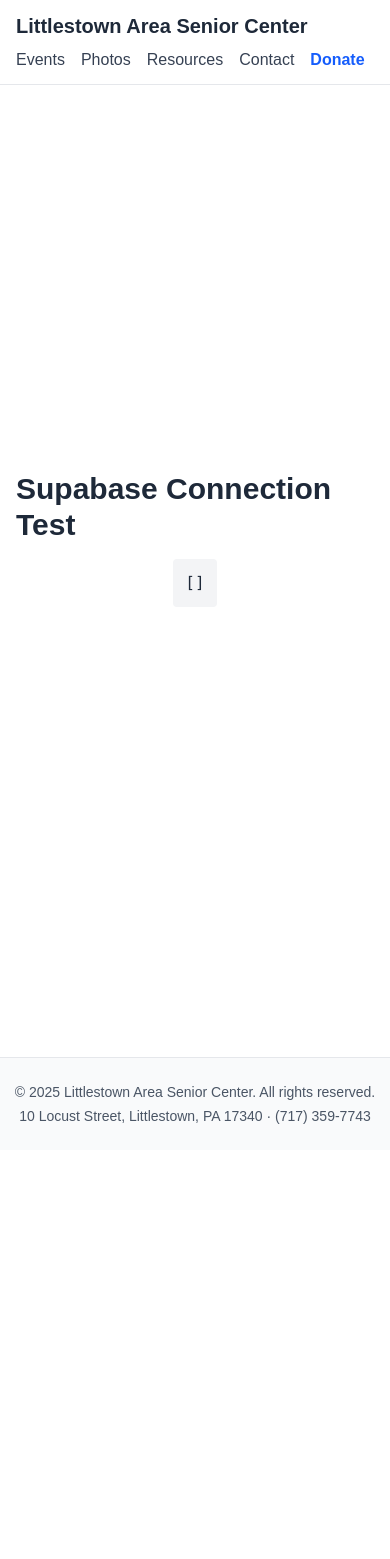
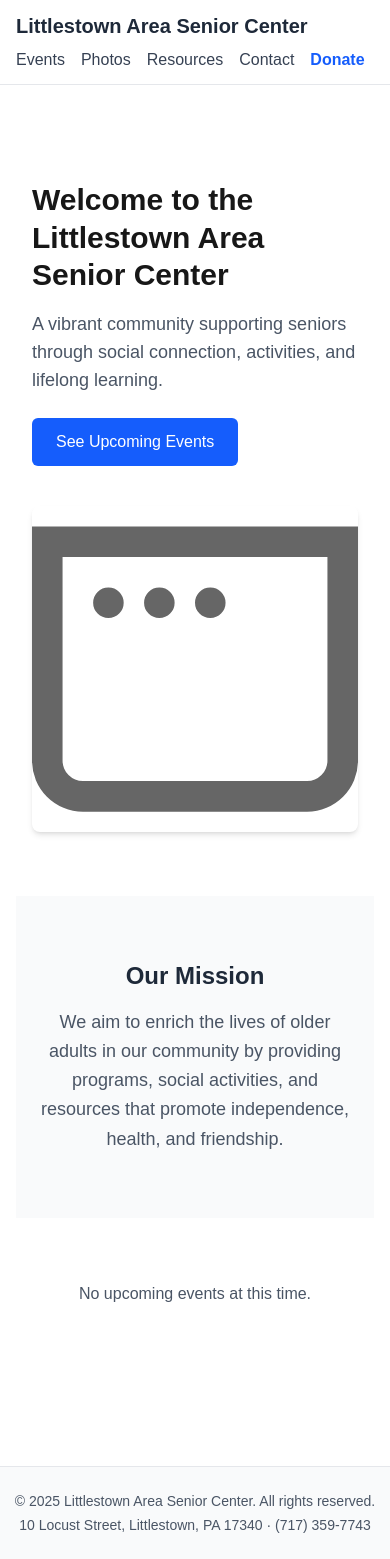
Before and after one commit to 1232145/lasc, a Next.js app: page / in a window 390 px wide. Before the commit the page ends 1150 px from the top, so only its background shows below. Built offline with nearby package versions, Linux system fonts and the light colour scheme; no server answers; the database is empty.

Commit message:
feat(fe-02): implement home page with hero, mission, and featured event sections

```diff
--- a/app/page.tsx
+++ b/app/page.tsx
@@ -1,18 +1,13 @@
-import { supabase } from "@/lib/supabaseClient";
+import Hero from "@/components/Hero";
+import Mission from "@/components/Mission";
+import FeaturedEvent from "@/components/FeaturedEvent";
 
-export default async function Home() {
-  const { data, error } = await supabase.from("events").select("*").limit(1);
-
+export default function HomePage() {
   return (
-    <main className="flex flex-col items-center justify-center min-h-screen text-gray-800">
-      <h1 className="text-3xl font-bold">Supabase Connection Test</h1>
-      {error ? (
-        <p className="text-red-500 mt-4">❌ {error.message}</p>
-      ) : (
-        <pre className="mt-4 bg-gray-100 p-3 rounded">
-          {JSON.stringify(data, null, 2)}
-        </pre>
-      )}
-    </main>
+    <>
+      <Hero />
+      <Mission />
+      <FeaturedEvent />
+    </>
   );
 }
--- /dev/null
+++ b/components/FeaturedEvent.tsx
@@ -0,0 +1,36 @@
+import { supabase } from "@/lib/supabaseClient";
+
+export default async function FeaturedEvent() {
+  const { data, error } = await supabase
+    .from("events")
+    .select("*")
+    .order("date", { ascending: true })
+    .limit(1);
+
+  if (error || !data || data.length === 0) {
+    return (
+      <section className="py-16 text-center text-gray-600">
+        <p>No upcoming events at this time.</p>
+      </section>
+    );
+  }
+
+  const event = data[0];
+
+  return (
+    <section className="py-16 bg-[var(--background)]">
+      <div className="max-w-5xl mx-auto px-6 text-center">
+        <h2 className="text-2xl font-semibold mb-6 text-gray-800 dark:text-gray-100">
+          Next Event
+        </h2>
+        <div className="border border-gray-200 dark:border-gray-700 rounded-lg p-6 shadow-sm">
+          <h3 className="text-xl font-bold mb-2">{event.title}</h3>
+          <p className="text-gray-600 dark:text-gray-300 mb-1">
+            {new Date(event.date).toLocaleDateString()}
+          </p>
+          <p className="text-gray-700 dark:text-gray-200">{event.description}</p>
+        </div>
+      </div>
+    </section>
+  );
+}
--- /dev/null
+++ b/components/Hero.tsx
@@ -0,0 +1,36 @@
+import Image from "next/image";
+import Link from "next/link";
+
+export default function Hero() {
+  return (
+    <section className="relative bg-[var(--background)] text-[var(--foreground)]">
+      <div className="max-w-6xl mx-auto flex flex-col md:flex-row items-center px-4 py-16 md:py-24 gap-10">
+        <div className="md:w-1/2">
+          <h1 className="text-3xl md:text-5xl font-bold leading-tight mb-4">
+            Welcome to the Littlestown Area Senior Center
+          </h1>
+          <p className="text-lg text-gray-600 dark:text-gray-300 mb-6">
+            A vibrant community supporting seniors through social connection,
+            activities, and lifelong learning.
+          </p>
+          <Link
+            href="/events"
+            className="inline-block bg-blue-600 text-white px-6 py-3 rounded-md font-medium hover:bg-blue-700 transition"
+          >
+            See Upcoming Events
+          </Link>
+        </div>
+
+        <div className="md:w-1/2 flex justify-center">
+          <Image
+            src="/window.svg"
+            alt="Community at Littlestown Area Senior Center"
+            width={400}
+            height={400}
+            className="rounded-lg shadow-md"
+          />
+        </div>
+      </div>
+    </section>
+  );
+}
--- /dev/null
+++ b/components/Mission.tsx
@@ -0,0 +1,16 @@
+export default function Mission() {
+    return (
+      <section className="bg-gray-50 dark:bg-gray-900 py-16">
+        <div className="max-w-5xl mx-auto text-center px-6">
+          <h2 className="text-2xl md:text-3xl font-semibold mb-4 text-gray-800 dark:text-gray-100">
+            Our Mission
+          </h2>
+          <p className="text-lg text-gray-600 dark:text-gray-300 leading-relaxed">
+            We aim to enrich the lives of older adults in our community by
+            providing programs, social activities, and resources that promote
+            independence, health, and friendship.
+          </p>
+        </div>
+      </section>
+    );
+  }
```
